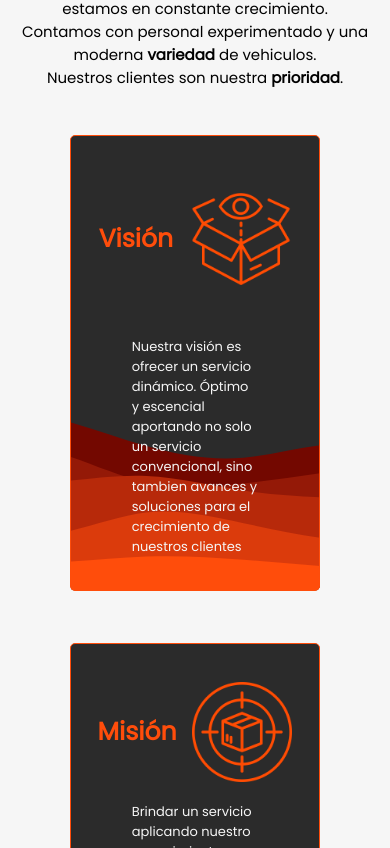
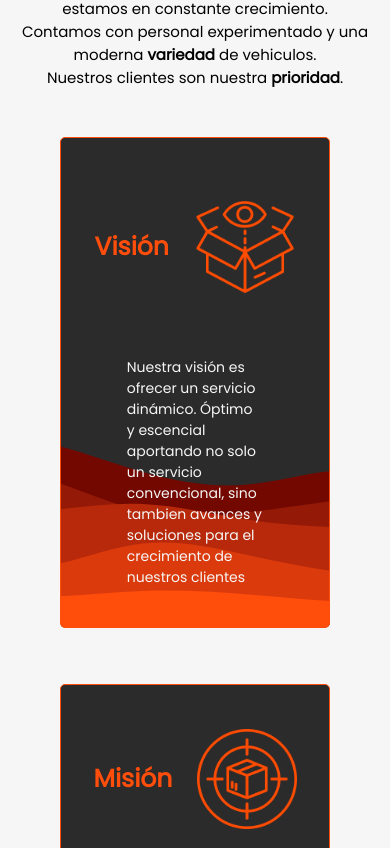
Before and after one commit to CesarAlcoholado/ParcelPlus, a React (Create React App) app in the folder client/: page /Home in a window 390 px wide. Shown: the part 6256-7104 px from the top of the page. Built offline with nearby package versions, Linux system fonts and the light colour scheme.

Commit message:
update general styles

```diff
--- a/client/src/components/AboutUs/AboutUs.module.css
+++ b/client/src/components/AboutUs/AboutUs.module.css
@@ -37,7 +37,7 @@
   width: 30%;
   max-width: 27.14em;
   color: #f6f6f6 ;
-  font-size: 14px;
+  font-size: 15px;
   border-radius: 5px;
   background-color: #2b2b2b;
   border: 1px solid #ff4d0b;
@@ -95,8 +95,9 @@
   }
 
   .aboutCard{
-    font-size: 13px;
+    font-size: 14px;
     height: 35.07em;
+    max-width: 30em;
     margin: 2em;
     min-width: 19.23em;
     justify-content: space-around;
```
